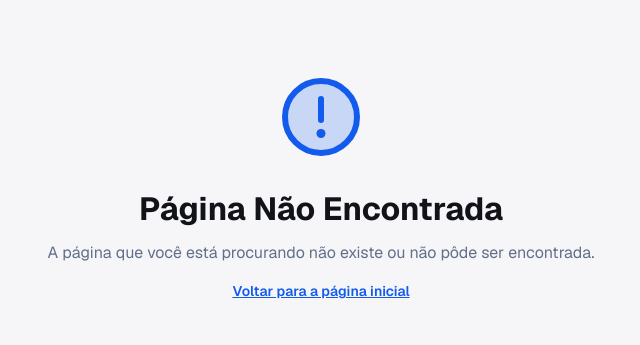
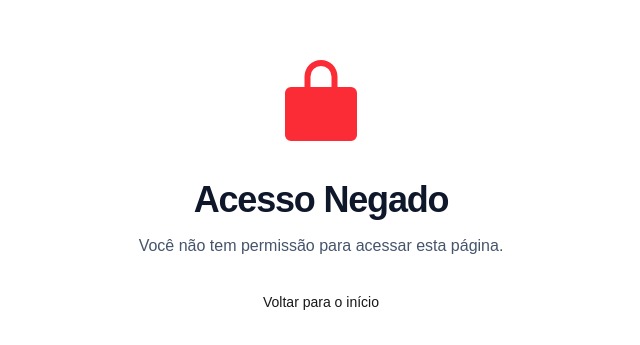
Before and after one commit to lybiomoraesjr/plataforma_de_gestao_para_grupos_de_networking, a Next.js app: page /acesso-negado in a window 1280 px wide. Before the commit this address had no page. Shown: the part 215-560 px from the top of the page, without its empty margins (319-959 px from the left). Built offline with nearby package versions, Linux system fonts and the light colour scheme.

Commit message:
Add Access Denied page and middleware for admin access control; refactor icon imports in AdminDashboardPage

```diff
--- /dev/null
+++ b/src/app/acesso-negado/page.tsx
@@ -0,0 +1,35 @@
+import Link from "next/link";
+import { LockSimpleIcon } from "../../components/icons";
+
+export default function AccessDenied() {
+  return (
+    <div className="relative flex h-screen w-full flex-col items-center justify-center bg-background-light dark:bg-background-dark group/design-root overflow-x-hidden">
+      <div className="flex flex-col items-center justify-center text-center p-8">
+        <div className="mb-6">
+          <LockSimpleIcon
+            size={96}
+            className="text-red-500"
+            weight="fill"
+            aria-hidden="true"
+          />
+        </div>
+        <div className="flex min-w-72 flex-col gap-3">
+          <h1 className="text-slate-900 dark:text-slate-50 text-4xl font-black leading-tight tracking-[-0.033em]">
+            Acesso Negado
+          </h1>
+          <p className="text-slate-600 dark:text-slate-400 text-base font-normal leading-normal">
+            Você não tem permissão para acessar esta página.
+          </p>
+        </div>
+        <div className="mt-8">
+          <Link
+            className="text-primary hover:underline text-sm font-medium leading-normal"
+            href="/"
+          >
+            Voltar para o início
+          </Link>
+        </div>
+      </div>
+    </div>
+  );
+}
--- a/src/app/admin/dashboard/page.tsx
+++ b/src/app/admin/dashboard/page.tsx
@@ -1,23 +1,20 @@
-"use client";
-
 import type { ComponentType } from "react";
 import {
-  Plus,
-  DotsThreeOutline,
-  UsersThree,
-  ShareNetwork,
-  Handshake,
-  IconProps,
-} from "phosphor-react";
+  PlusIcon,
+  DotsThreeOutlineIcon,
+  UsersThreeIcon,
+  ShareNetworkIcon,
+  HandshakeIcon,
+} from "../../../components/icons";
 
 const stats: Array<{
   label: string;
   value: string;
-  icon: ComponentType<IconProps>;
+  icon: ComponentType<any>;
 }> = [
-  { label: "Membros Ativos", value: "42", icon: UsersThree },
-  { label: "Indicações no Mês", value: "15", icon: ShareNetwork },
-  { label: "Obrigados no Mês", value: "8", icon: Handshake },
+  { label: "Membros Ativos", value: "42", icon: UsersThreeIcon },
+  { label: "Indicações no Mês", value: "15", icon: ShareNetworkIcon },
+  { label: "Obrigados no Mês", value: "8", icon: HandshakeIcon },
 ];
 
 export default function AdminDashboardPage() {
@@ -32,14 +29,14 @@ export default function AdminDashboardPage() {
             type="button"
             className="flex items-center gap-2 rounded-lg bg-[#135bec] px-4 py-2.5 text-sm font-semibold text-white shadow-sm transition-colors hover:bg-[#135bec]/90"
           >
-            <Plus size={18} weight="bold" aria-hidden="true" />
+            <PlusIcon size={18} weight="bold" aria-hidden="true" />
             Adicionar Relatório
           </button>
           <button
             type="button"
             className="hidden items-center justify-center rounded-lg border border-gray-300 bg-white px-4 py-2.5 text-sm font-semibold text-gray-900 shadow-sm transition-colors hover:bg-gray-100 dark:border-gray-700 dark:bg-[#101622] dark:text-gray-100 dark:hover:bg-gray-800 sm:flex"
           >
-            <DotsThreeOutline size={18} weight="bold" aria-hidden="true" />
+            <DotsThreeOutlineIcon size={18} weight="bold" aria-hidden="true" />
           </button>
         </div>
       </div>
--- a/src/components/icons.tsx
+++ b/src/components/icons.tsx
@@ -13,6 +13,8 @@ import {
   EnvelopeSimpleOpen,
   IconProps,
 } from "phosphor-react";
+
+import { LockSimple } from "phosphor-react";
 
 export function SparkleIcon(props: IconProps) {
   return <Sparkle {...props} />;
@@ -53,3 +55,7 @@ export function GaugeIcon(props: IconProps) {
 export function EnvelopeSimpleOpenIcon(props: IconProps) {
   return <EnvelopeSimpleOpen {...props} />;
 }
+
+export function LockSimpleIcon(props: IconProps) {
+  return <LockSimple {...props} />;
+}
--- /dev/null
+++ b/src/middleware.ts
@@ -0,0 +1,16 @@
+import { NextRequest, NextResponse } from "next/server";
+
+export function middleware(request: NextRequest) {
+  const key = request.nextUrl.searchParams.get("key");
+  const adminKey = process.env.ADMIN_ACCESS_KEY;
+
+  if (key !== adminKey) {
+    return NextResponse.redirect(new URL("/acesso-negado", request.url));
+  }
+
+  return NextResponse.next();
+}
+
+export const config = {
+  matcher: "/admin/:path*",
+};
```
